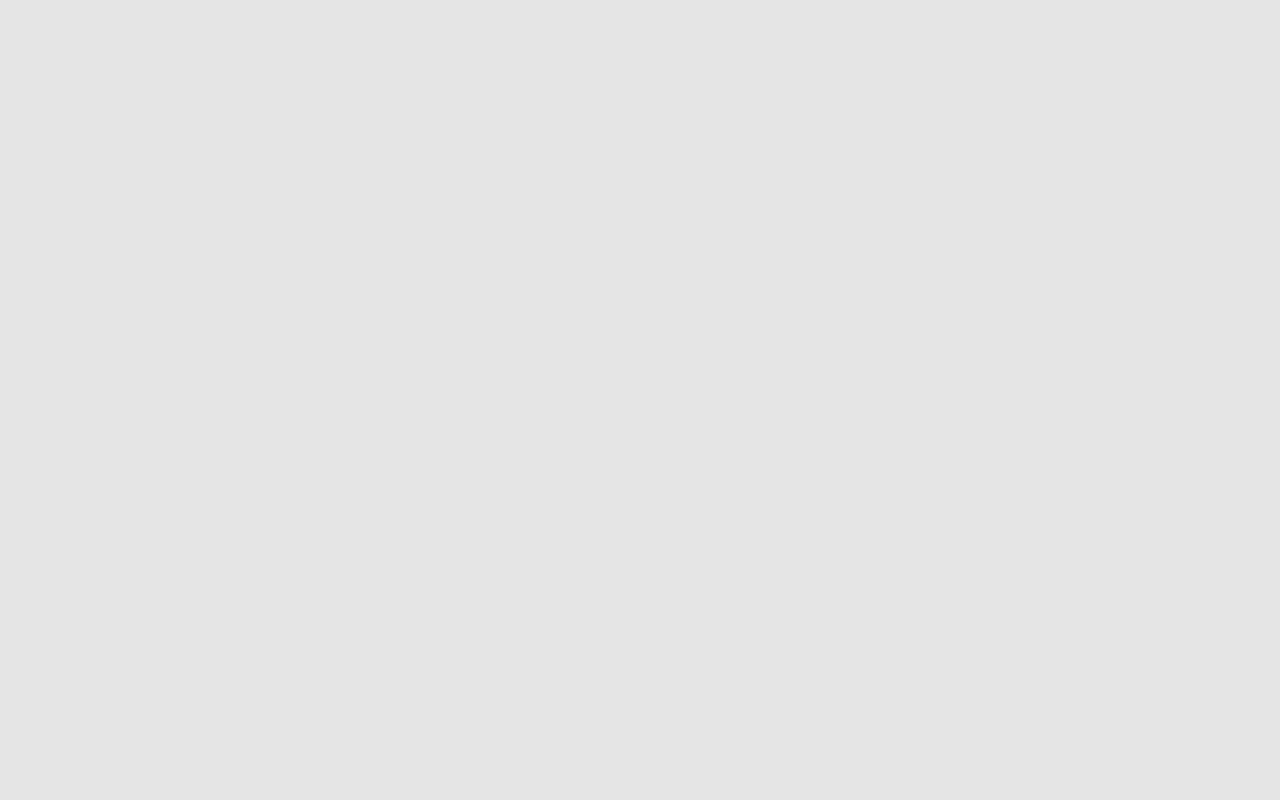
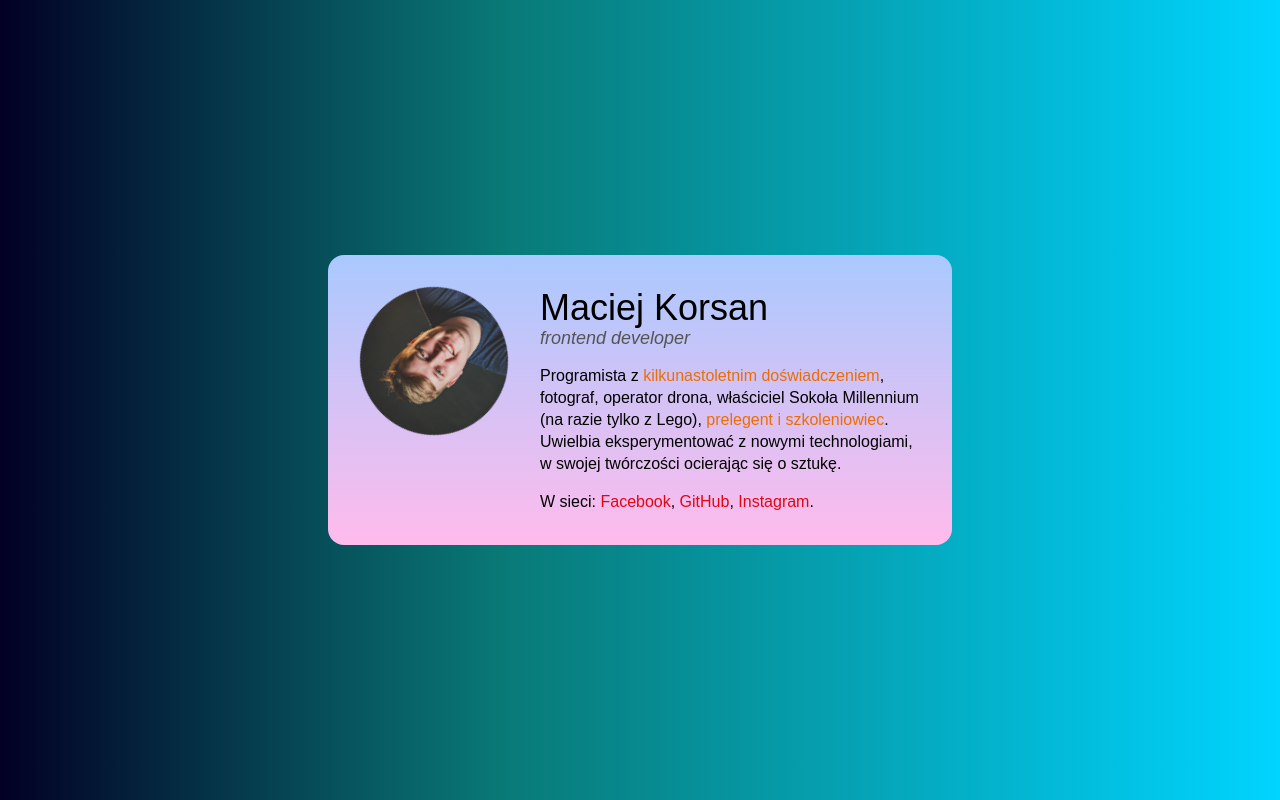
Before and after one commit to sienkiewicztomasz/bussines-card, a plain HTML site: page index.html in a window 1280 px wide. Drawn offline with Linux system fonts and the light colour scheme.

Commit message:
feat: almost done

```diff
--- a/css/style.css
+++ b/css/style.css
@@ -2,10 +2,67 @@ html {
     box-sizing: border-box;
 }
 
-*,*:after,*:before {
+*, *:after, *:before {
     box-sizing: inherit;
 }
 
 body {
-    background-color: #E5E5E5;
+    align-items: center;
+    background: linear-gradient(90deg, rgba(2, 0, 36, 1) 0%, rgba(9, 121, 118, 1) 39%, rgba(0, 212, 255, 1) 100%);
+    display: flex;
+    font-family: Arial, Helvetica, sans-serif;
+    justify-content: center;
+    min-height: 100vh;
+    padding: 16px;
 }
+
+.card {
+    background-color: #A9C9FF;
+    background-image: linear-gradient(180deg, #A9C9FF 0%, #FFBBEC 100%);
+    border-radius: 16px;
+    max-width: 624px;
+    padding: 32px;
+    width: 100%;
+}
+
+.person {
+    align-items: flex-start;
+    display: flex;
+}
+
+.person__description {
+    font-size: 16px;
+    line-height: 22px;
+}
+
+.person__description--last {
+    margin-bottom: 0px;
+}
+
+.person__name {
+    font-size: 36px;
+    font-weight: normal;
+    margin: 0;
+}
+
+.person__link {
+    color: #E20613;
+    text-decoration: none;
+}
+
+.person__photo {
+    /* border-radius: 74px; */
+    margin-right: 32px;
+    transform: rotate(-135.00deg);
+}
+
+.person__position {
+    color: #545454;
+    font-style: italic;
+    font-size: 18px;
+}
+
+.person__special {
+    color: #ED6D05;
+    font-weight: normal;
+}
--- a/index.html
+++ b/index.html
@@ -1,5 +1,6 @@
 <!DOCTYPE html>
 <html lang="pl">
+
 <head>
     <meta charset="UTF-8">
     <meta name="viewport" content="width=device-width, initial-scale=1.0">
@@ -8,7 +9,29 @@
     <link rel="stylesheet" href="css/style.css">
     <link rel="stylesheet" href="css/normalize.css">
 </head>
+
 <body>
+    <main class="card">
+        <article class="person">
+            <img class="person__photo" src="img/avatar.png" alt="Uśmiechnięty Korsan">
+            <div>
+                <header>
+                    <h1 class="person__name">Maciej Korsan</h1>
+                    <span class="person__position">frontend developer</span>
+                </header>
+                <p class="person__description">
+                    Programista z <strong class="person__special">kilkunastoletnim doświadczeniem</strong>, fotograf,
+                    operator drona, właściciel Sokoła Millennium (na razie tylko z Lego), <strong
+                        class="person__special">prelegent i szkoleniowiec</strong>.
+                    Uwielbia eksperymentować z nowymi technologiami, w swojej twórczości ocierając się o sztukę.
+                </p>
+                <p class="person__description person__description--last">
+                    W sieci: <a class="person__link" href="#">Facebook</a>, <a class="person__link" href="#">GitHub</a>,
+                    <a class="person__link" href="#">Instagram</a>.
+                </p>
+            </div>
+        </article>
+    </main>
+</body>
 
-</body>
 </html>
```
Also changed, not shown: img/avatar.png (added).
